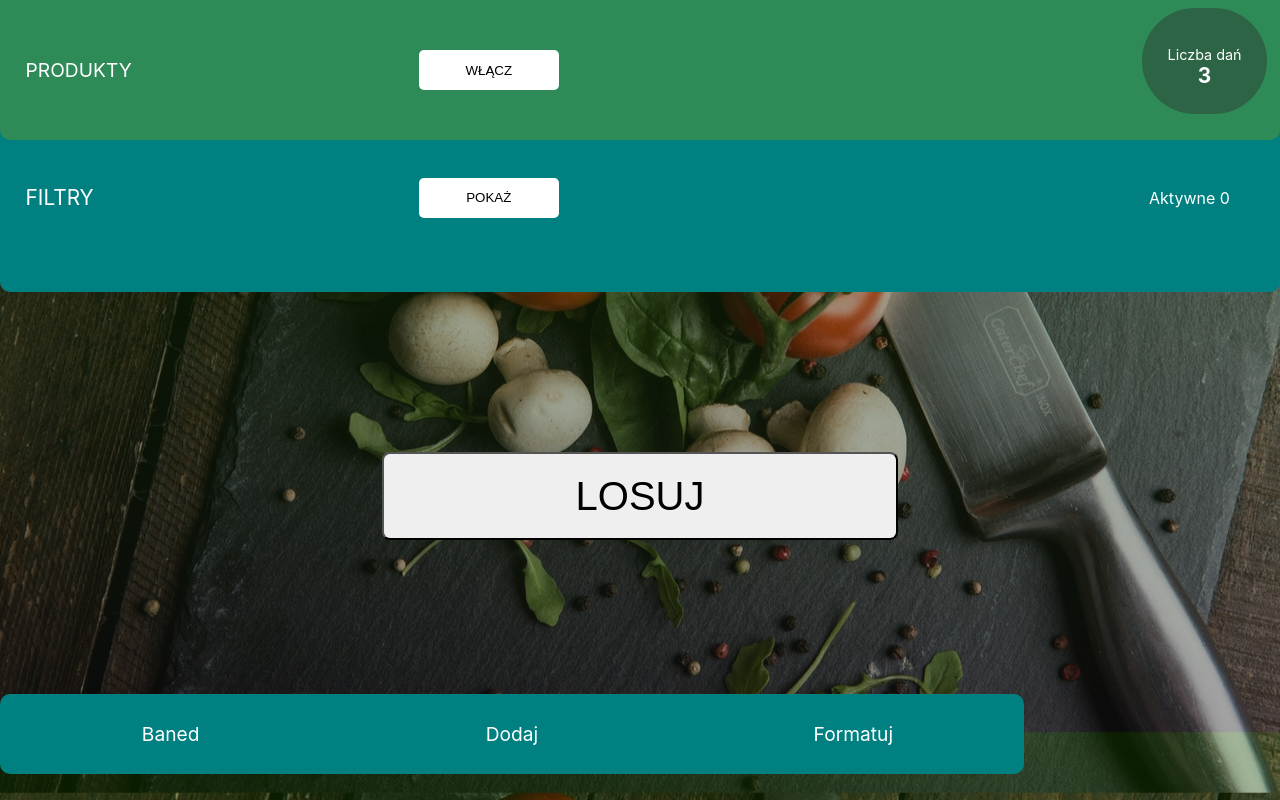
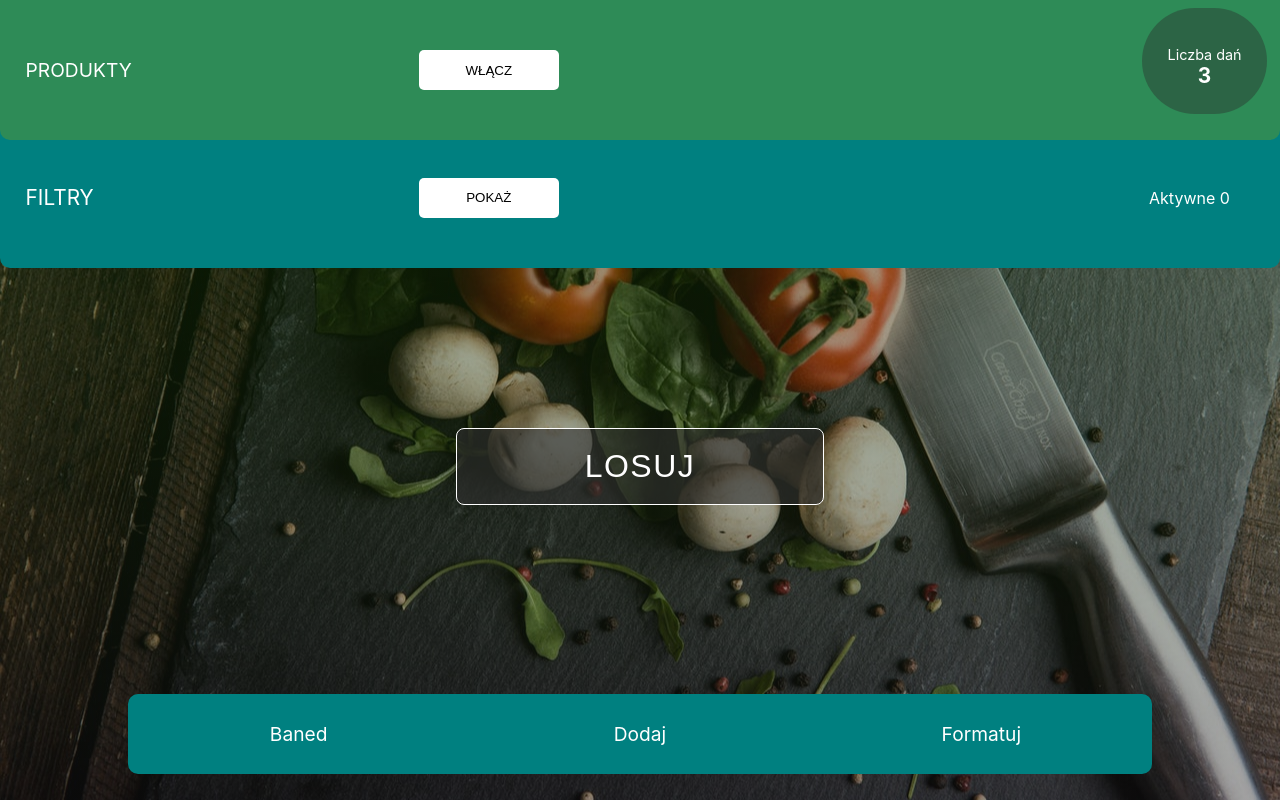
Before and after one commit to atrykp/what-s-for-dinner-react-app, a React (Create React App) app: page / in a window 1280 px wide. Built offline with nearby package versions, Linux system fonts and the light colour scheme.

Commit message:
add style in lover nav and draw button in App.js

```diff
--- a/src/index.css
+++ b/src/index.css
@@ -4,6 +4,7 @@
   box-sizing: border-box;
 }
 body {
+  min-height: 100vh;
   font-family: -apple-system, BlinkMacSystemFont, "Segoe UI", "Roboto", "Oxygen",
     "Ubuntu", "Cantarell", "Fira Sans", "Droid Sans", "Helvetica Neue",
     sans-serif;
@@ -17,6 +18,7 @@ body {
     url(./images/pexels-toni-cuenca-594060.jpg);
   background-size: cover;
   background-position: center;
+  background-repeat: no-repeat;
 }
 
 code {
--- a/src/styles/App.css
+++ b/src/styles/App.css
@@ -57,5 +57,12 @@
 @media (min-width: 500px) {
   .lowerNav {
     width: 80%;
+    left: 10%;
+    right: 10%;
+    height: auto;
+  }
+  .lowerNav__banned,
+  .lowerNav__add {
+    padding: 0;
   }
 }
--- a/src/styles/DrawnDishList.css
+++ b/src/styles/DrawnDishList.css
@@ -6,11 +6,16 @@
   grid-auto-rows: min-content;
 }
 .drawnDishSection__drawBtn--empty {
-  font-size: 2.5rem;
-  padding: 1.5% 15%;
+  font-size: 2rem;
+  padding: 1.5% 10%;
   border-radius: 8px;
   text-transform: uppercase;
   margin-top: 20vh;
+  background-color: rgba(49, 49, 49, 0.6);
+  color: white;
+  border: 1px solid white;
+  cursor: pointer;
+  letter-spacing: 1.5px;
 }
 .drawnDishSection__drawBtn--drawn {
   font-size: 1.5rem;
@@ -20,6 +25,9 @@
   align-self: flex-start;
   margin-top: 2%;
   margin-bottom: 5%;
+  background-color: rgba(126, 126, 126, 0.6);
+  color: white;
+  border: 1px solid white;
 }
 .drawnDish {
   background: linear-gradient(rgba(37, 37, 37, 0.6), rgba(41, 41, 41, 0.6)),
@@ -75,3 +83,8 @@
 .drawnDish__banBtn {
   border-bottom-right-radius: 10px;
 }
+@media (min-width: 500px) {
+  .drawnDishSection__drawBtn--drawn {
+    padding: 1% 7%;
+  }
+}
--- a/src/styles/FilterArr.css
+++ b/src/styles/FilterArr.css
@@ -73,4 +73,7 @@ filters__name {
     min-height: 40px;
     padding: 0;
   }
+  .filterArr {
+    padding: 0;
+  }
 }
--- a/src/styles/RemoveStorage.css
+++ b/src/styles/RemoveStorage.css
@@ -34,3 +34,9 @@
 .removeStorageFormat__button--yes {
   border-color: red;
 }
+@media (min-width: 500px) {
+  .lowerNav__banned,
+  .lowerNav__add {
+    padding: 0;
+  }
+}
--- a/src/styles/TypeAheadDropDown.css
+++ b/src/styles/TypeAheadDropDown.css
@@ -47,3 +47,8 @@
   margin: 150px auto 0 auto;
   width: 600px;
 }
+@media (min-width: 500px) {
+  .TypeAheadDropDown {
+    margin-bottom: 2%;
+  }
+}
```
Also changed, not shown: 1 other file (tests, documents, lock files or other folders).
